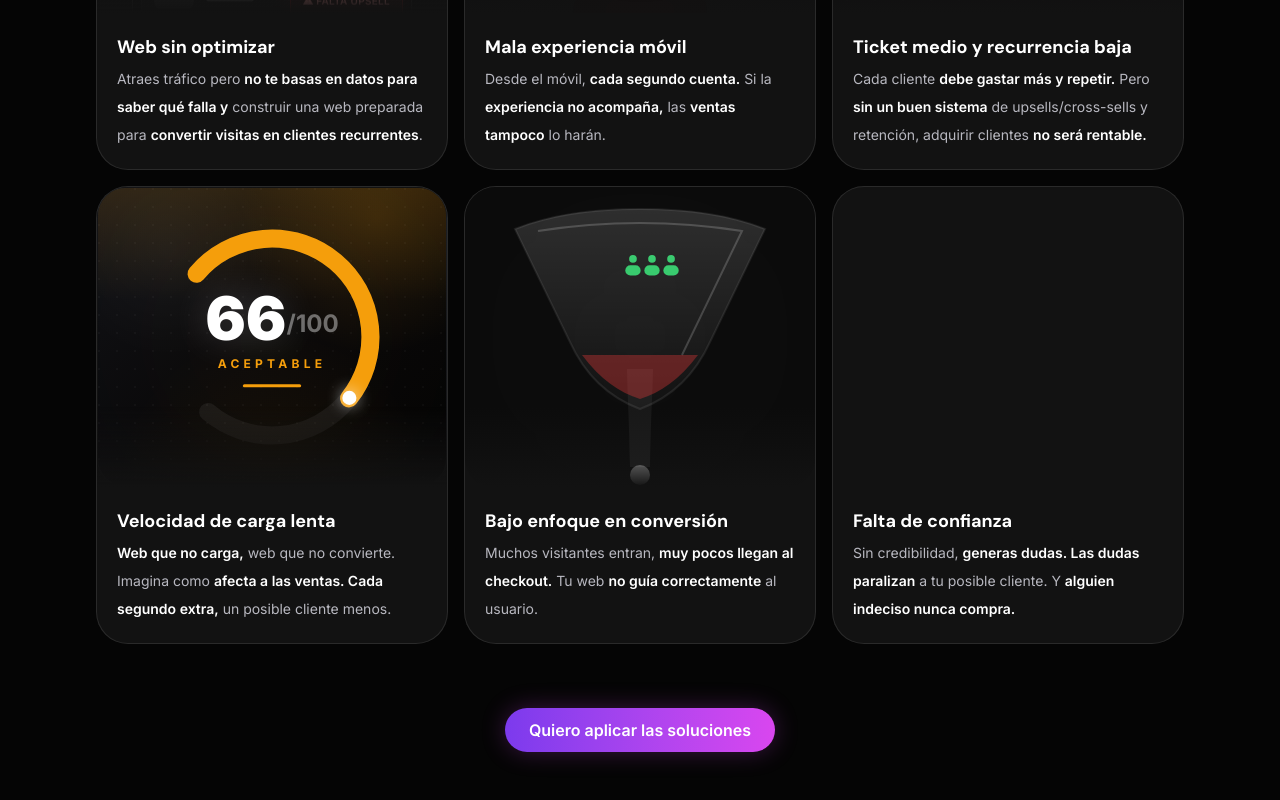
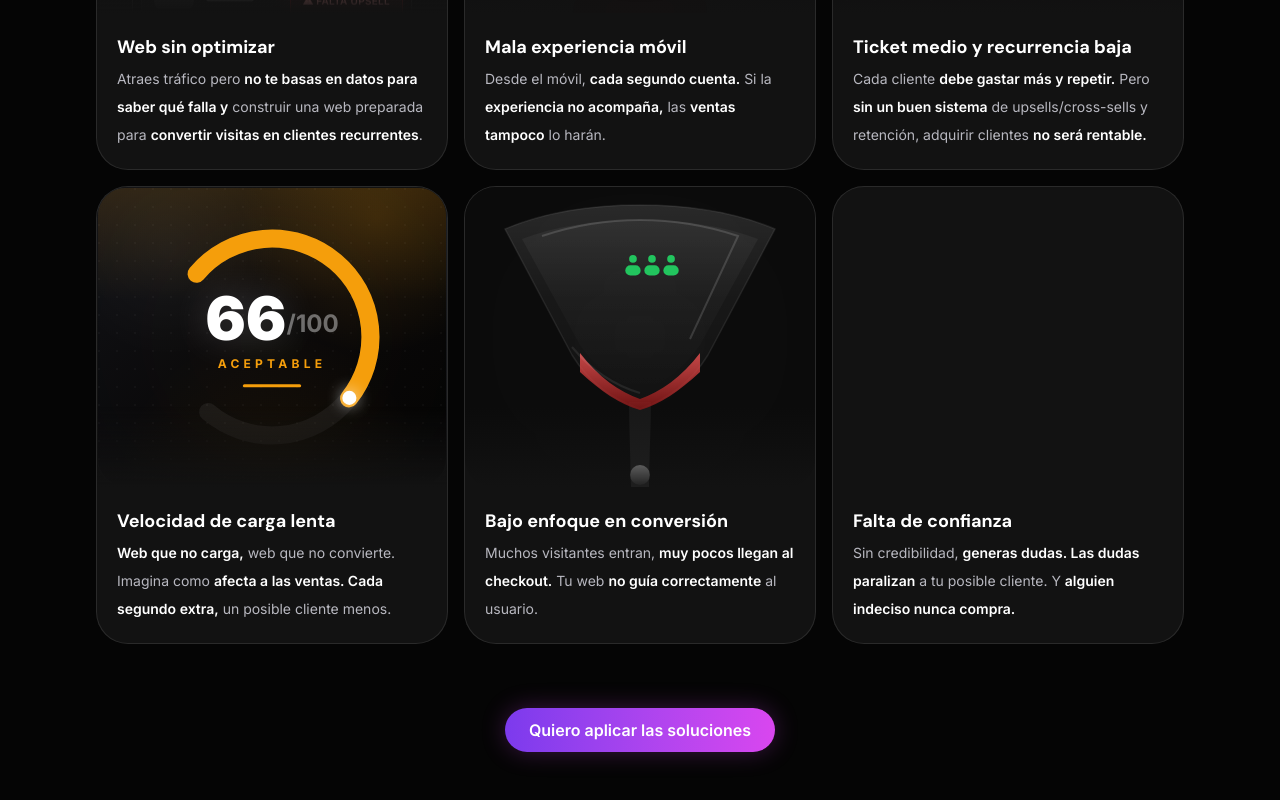
Before and after one commit to MaikelScalate/scalatelab, a Next.js app: page / in a window 1280 px wide. Shown: the part 1979-2779 px from the top of the page. Built offline with nearby package versions, Linux system fonts and the light colour scheme.

Commit message:
Mejorar diseño Problem

```diff
--- a/app/components/ui/problems/FunnelProblem.tsx
+++ b/app/components/ui/problems/FunnelProblem.tsx
@@ -55,87 +55,102 @@ function Funnel({
         <defs>
 
           <linearGradient
-            id="glass"
+    id="glassOuter"
     x1="0"
+    y1="0"
     x2="0"
-            y1="0"
     y2="1"
 >
-            <stop
-              offset="0%"
-              stopColor="rgba(255,255,255,.14)"
-            />
+    <stop offset="0%" stopColor="rgba(255,255,255,.12)" />
+    <stop offset="45%" stopColor="rgba(255,255,255,.05)" />
+    <stop offset="100%" stopColor="rgba(255,255,255,.02)" />
+</linearGradient>
 
-            <stop
-              offset="100%"
-              stopColor="rgba(255,255,255,.02)"
-            />
+<linearGradient
+    id="glassInner"
+    x1="0"
+    y1="0"
+    x2="0"
+    y2="1"
+>
+    <stop offset="0%" stopColor="rgba(255,255,255,.05)" />
+    <stop offset="100%" stopColor="rgba(255,255,255,0)" />
+</linearGradient>
 
+<linearGradient
+    id="dangerGlow"
+    x1="0"
+    y1="0"
+    x2="0"
+    y2="1"
+>
+    <stop offset="0%" stopColor="#ff5858" />
+    <stop offset="100%" stopColor="#8b1111" />
 </linearGradient>
 <clipPath id="funnelClip">
   <path
     d="
-      M35 65
-      Q160 42 285 65
-      L215 210
-      L173 310
-      L147 310
-      L105 210
+      M25 72
+      C65 55 112 48 160 48
+      C208 48 255 55 295 72
+      L228 198
+      C212 224 190 242 160 252
+      C130 242 108 224 92 198
+      L149 330
+      L171 330
       Z
     "
   />
+</clipPath>
+
+        </defs>
         <path
     d="
-    M70 80
-    C105 70 130 66 160 66
-    C190 66 215 70 250 80
+        M25 72
 
-    L205 176
-  "
-  fill="none"
-  stroke="rgba(255,255,255,.16)"
-  strokeWidth="2"
-/>
-</clipPath>
-        </defs>
+        C65 55 112 48 160 48
 
-        <path
-  d="
-    M35 72
-    C70 58 110 52 160 52
-    C210 52 250 58 285 72
+        C208 48 255 55 295 72
 
-    L230 185
+        L228 198
 
-    C215 218 192 240 160 252
+        C212 224 190 242 160 252
 
-    C128 240 105 218 90 185
+        C130 242 108 224 92 198
 
         Z
     "
-  fill="url(#glass)"
+    fill="url(#glassOuter)"
     stroke="rgba(255,255,255,.08)"
-  strokeWidth="2"
+    strokeWidth="1.5"
 />
 <path
     d="
-    M58 74
-    Q160 58 262 74
-    L202 198
+        M42 82
+
+        C76 69 117 63 160 63
+
+        C203 63 244 69 278 82
+
+        L220 188
+
+        C204 211 185 226 160 234
+
+        C135 226 116 211 100 188
+
+        Z
     "
-  fill="none"
-  stroke="rgba(255,255,255,.18)"
-  strokeWidth="2"
+    fill="url(#glassInner)"
 />
 <path
     d="
-    M147 212
+        M149 245
 
-    C147 228 149 255 150 310
+        C149 258 150 285 151 330
 
-    L170 310
+        L169 330
 
-    C171 255 173 228 173 212
+        C170 285 171 258 171 245
 
         Z
     "
@@ -143,15 +158,47 @@ function Funnel({
 />
 <path
     d="
-    M102 198
+        M100 196
 
-    C120 222 140 236 160 242
+        C118 220 140 235 160 242
 
-    C180 236 200 222 218 198
+        C180 235 202 220 220 196
+
+        L220 215
+
+        C198 235 181 247 160 253
+
+        C139 247 122 235 100 215
 
         Z
     "
-  fill="rgba(255,60,60,.32)"
+    fill="url(#dangerGlow)"
+    opacity=".75"
+/>
+<path
+    d="
+        M62 79
+
+        C98 67 127 63 160 63
+
+        C193 63 222 67 258 79
+
+        L210 182
+    "
+    fill="none"
+    stroke="rgba(255,255,255,.14)"
+    strokeWidth="2"
+/>
+
+<path
+    d="
+        M92 190
+
+        C112 214 133 228 160 236
+    "
+    fill="none"
+    stroke="rgba(255,255,255,.08)"
+    strokeWidth="2"
 />
       </svg>
       <motion.div
@@ -194,9 +241,9 @@ function Funnel({
 
       <div
   className="absolute inset-0"
-  style={{
-    clipPath: "url(#funnelClip)",
-  }}
+  // style={{
+  //   clipPath: "url(#funnelClip)",
+  // }}
 >
   {[-36, 0, 36].map((offset) => (
     <AnimatedUser
```
Also changed, not shown: public/images/funnel.png (added). Lines whose indentation alone changed are shown as unchanged.
